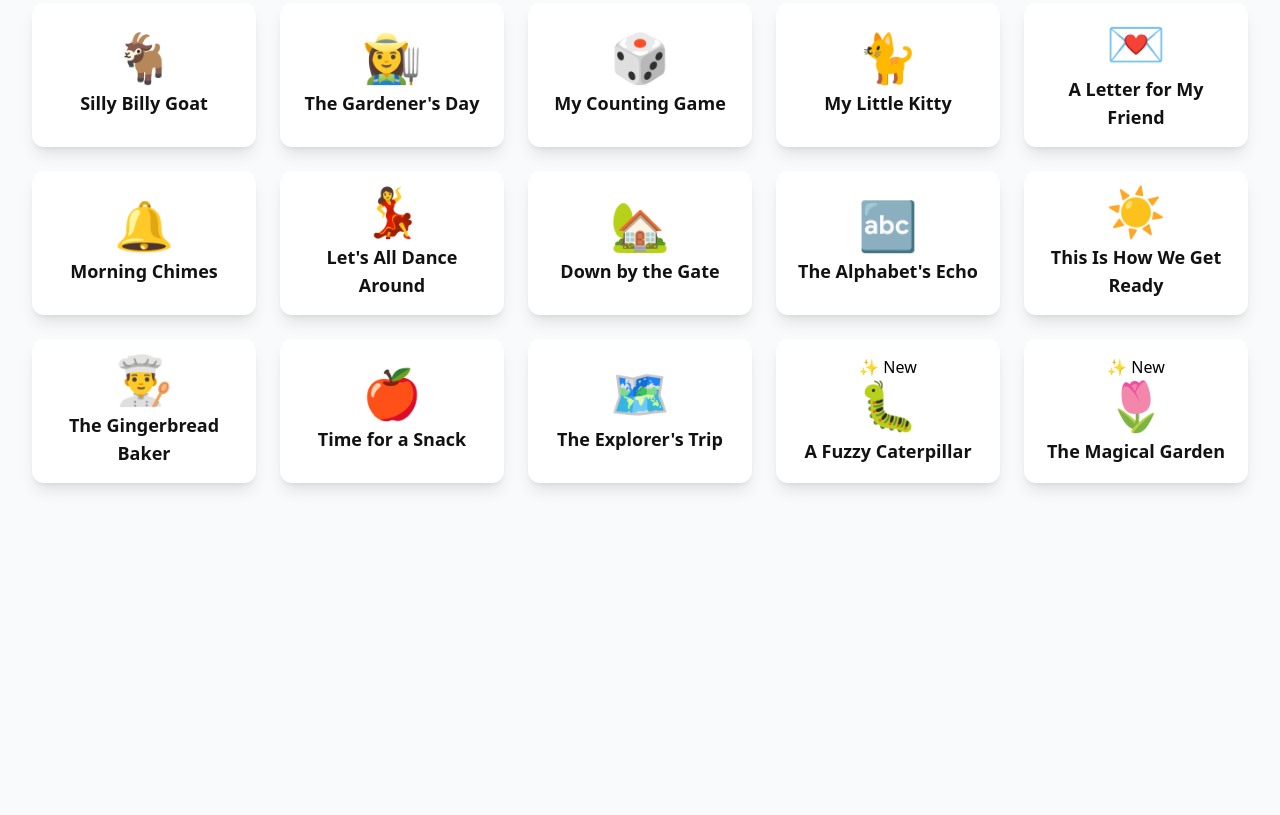
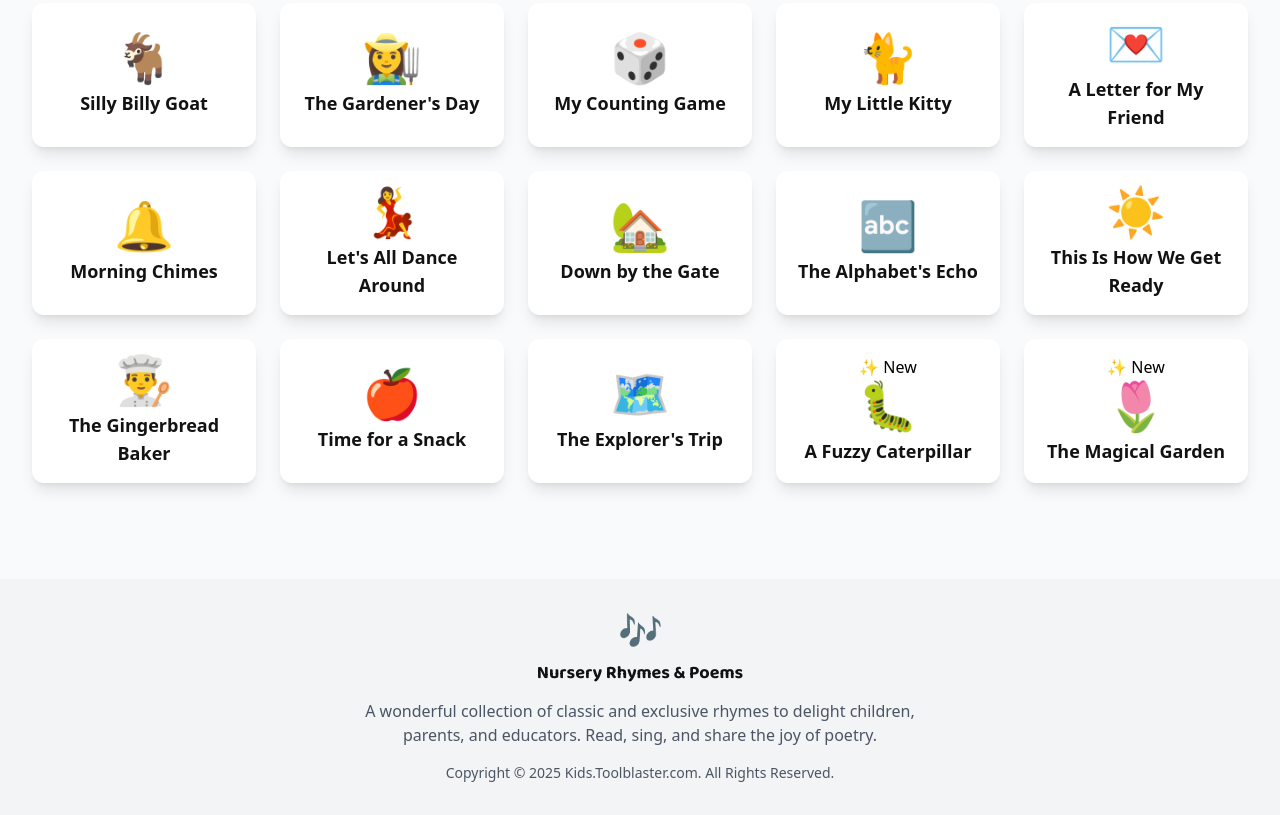
Before and after one commit to toolblaster/kids.toolblaster.com, a plain HTML site: page index.html in a window 1280 px wide. Shown: the part 4367-5182 px from the top of the page. Before the commit the page ends 4882 px from the top, so only its background shows below. Drawn offline with nearby package versions, Linux system fonts and the light colour scheme.

Commit message:
Update index.html

```diff
--- a/index.html
+++ b/index.html
@@ -233,6 +233,21 @@
     <!-- Toast Notification -->
     <div id="toast-notification">Link Copied!</div>
 
+    <!-- Footer -->
+    <footer class="bg-gray-100 dark:bg-gray-900/50 mt-16 py-8">
+        <div class="container mx-auto px-4 text-center text-gray-600 dark:text-gray-400">
+            <div class="text-4xl mb-2">🎶</div>
+            <p class="text-lg font-baloo text-brand-dark dark:text-white mb-3">Nursery Rhymes & Poems</p>
+            <p class="max-w-prose mx-auto mb-4">
+                A wonderful collection of classic and exclusive rhymes to delight children, parents, and educators. Read, sing, and share the joy of poetry.
+            </p>
+            <p class="text-sm">
+                Copyright &copy; <span id="footer-year">2025</span> Kids.Toolblaster.com. All Rights Reserved.
+            </p>
+        </div>
+    </footer>
+
+
     <script src="script.js"></script>
 </body>
 </html>
```
